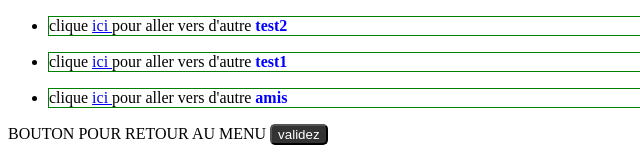
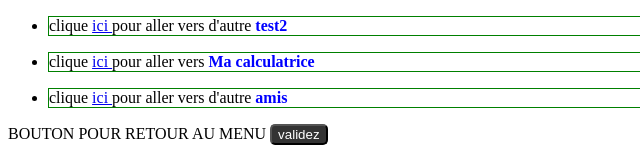
Before and after one commit to omarleroi/CHAT-DOP, a plain HTML site: page index.html in a window 1280 px wide. Shown: the part 1104-1262 px from the top of the page, 0-640 px from the left. Drawn offline with Linux system fonts and the light colour scheme.

Commit message:
Update index.html

```diff
--- a/index.html
+++ b/index.html
@@ -58,7 +58,7 @@
 			<p class="od"> clique <a href="TEST2.html">ici </a> pour aller vers d'autre  <strong> test2 </strong> </p>
 		</li>
 		<li>
-			<p class="od"> clique <a href="test.html">ici </a> pour aller vers d'autre  <strong> test1</strong> </p>
+			<p class="od"> clique <a href="calculatrice.html">ici </a> pour aller vers  <strong> Ma calculatrice </strong> </p>
 		</li>
 		<li>
 			<p class="od"> clique <a href="../LES AMIS.html">ici </a> pour aller vers d'autre  <strong> amis </strong> </p>
```
